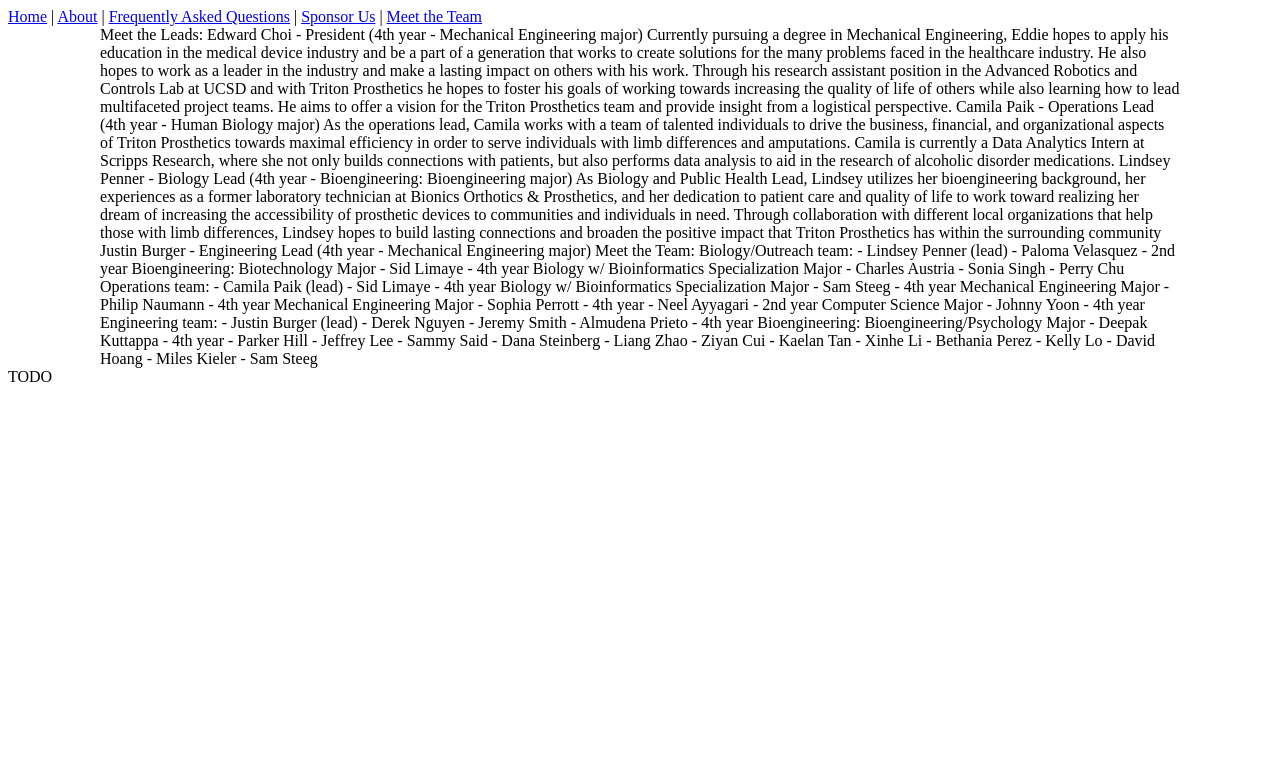
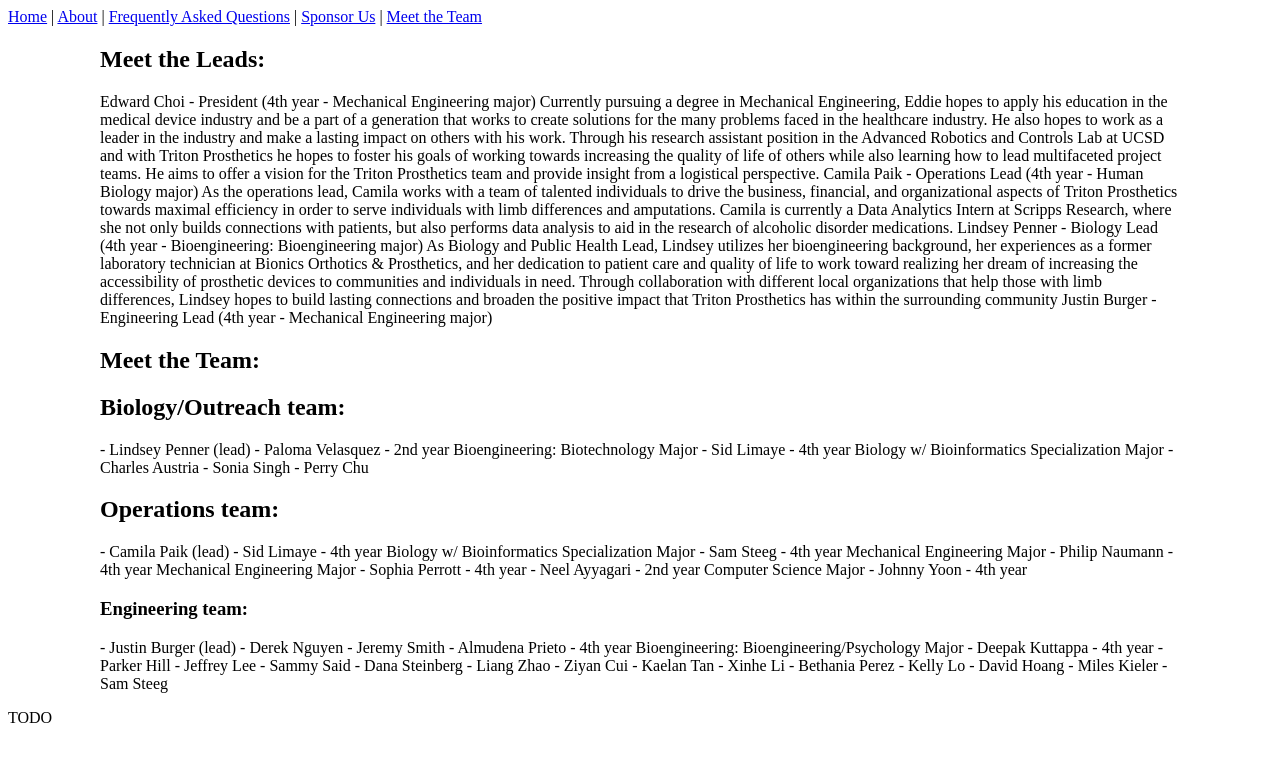
Before and after one commit to Triton-Prosthetics/Triton-Prosthetics.github.io, a Jekyll site: the page built from meet.html, in a window 1280 px wide. Shown: the top 762 px of the page. Built offline with Jekyll 4.4.1, drawn with Linux system fonts in a browser that asks for light colours.

Commit message:
Update meet.html

```diff
--- a/meet.html
+++ b/meet.html
@@ -3,19 +3,26 @@
 title: Meet the Team
 ---
 
-Meet the Leads:
+<h1> Meet the Leads: </h1>
 
+<p>
 Edward Choi - President (4th year - Mechanical Engineering major)
 Currently pursuing a degree in Mechanical Engineering, Eddie hopes to apply his education in the medical device industry and be a part of a generation that works to create solutions for the many problems faced in the healthcare industry. He also hopes to work as a leader in the industry and make a lasting impact on others with his work. Through his research assistant position in the Advanced Robotics and Controls Lab at UCSD and with Triton Prosthetics he hopes to foster his goals of working towards increasing the quality of life of others while also learning how to lead multifaceted project teams. He aims to offer a vision for the Triton Prosthetics team and provide insight from a logistical perspective.
+
 Camila Paik - Operations Lead (4th year - Human Biology major)
 As the operations lead, Camila works with a team of talented individuals to drive the business, financial, and organizational aspects of Triton Prosthetics towards maximal efficiency in order to serve individuals with limb differences and amputations. Camila is currently a Data Analytics Intern at Scripps Research, where she not only builds connections with patients, but also performs data analysis to aid in the research of alcoholic disorder medications.
+
 Lindsey Penner - Biology Lead (4th year - Bioengineering: Bioengineering major)
 As Biology and Public Health Lead, Lindsey utilizes her bioengineering background, her experiences as a former laboratory technician at Bionics Orthotics & Prosthetics, and her dedication to patient care and quality of life to work toward realizing her dream of increasing the accessibility of prosthetic devices to communities and individuals in need. Through collaboration with different local organizations that help those with limb differences, Lindsey hopes to build lasting connections and broaden the positive impact that Triton Prosthetics has within the surrounding community
+
 Justin Burger - Engineering Lead (4th year - Mechanical Engineering major)
+</p>
 
-Meet the Team:
+<h1> Meet the Team: </h1>
 
-Biology/Outreach team:
+<p>
+
+<h2> Biology/Outreach team: </h2>
  - Lindsey Penner (lead)
  - Paloma Velasquez - 2nd year Bioengineering: Biotechnology Major
  - Sid Limaye - 4th year Biology w/ Bioinformatics Specialization Major
@@ -23,7 +30,7 @@
  - Sonia Singh
  - Perry Chu
 
-Operations team:
+<h2> Operations team: </h2>
  - Camila Paik (lead)
  - Sid Limaye - 4th year Biology w/ Bioinformatics Specialization Major
  - Sam Steeg - 4th year Mechanical Engineering Major
@@ -32,7 +39,7 @@
  - Neel Ayyagari - 2nd year Computer Science Major
  - Johnny Yoon - 4th year
 
-Engineering team:
+<h3> Engineering team: </h3>
  - Justin Burger (lead)
  - Derek Nguyen
  - Jeremy Smith
@@ -51,3 +58,4 @@
  - David Hoang
  - Miles Kieler
  - Sam Steeg
+</p>
```
